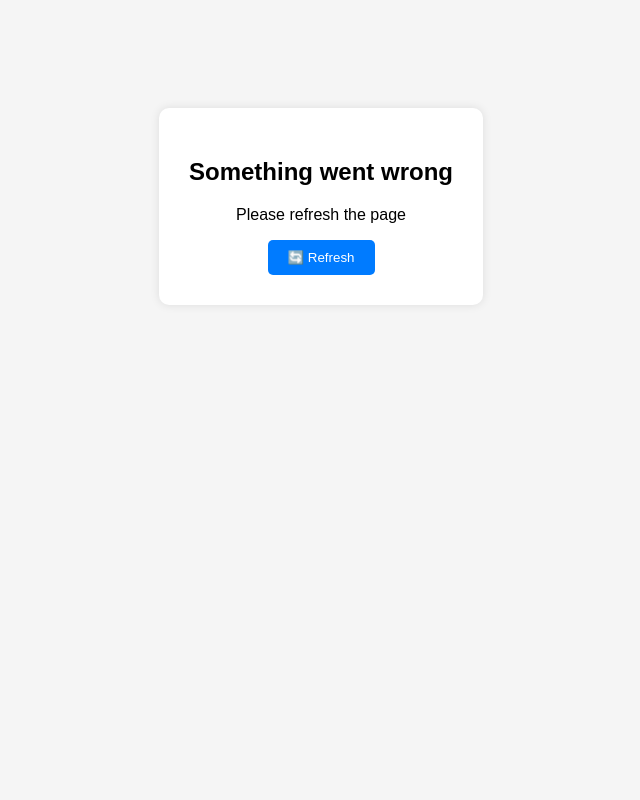
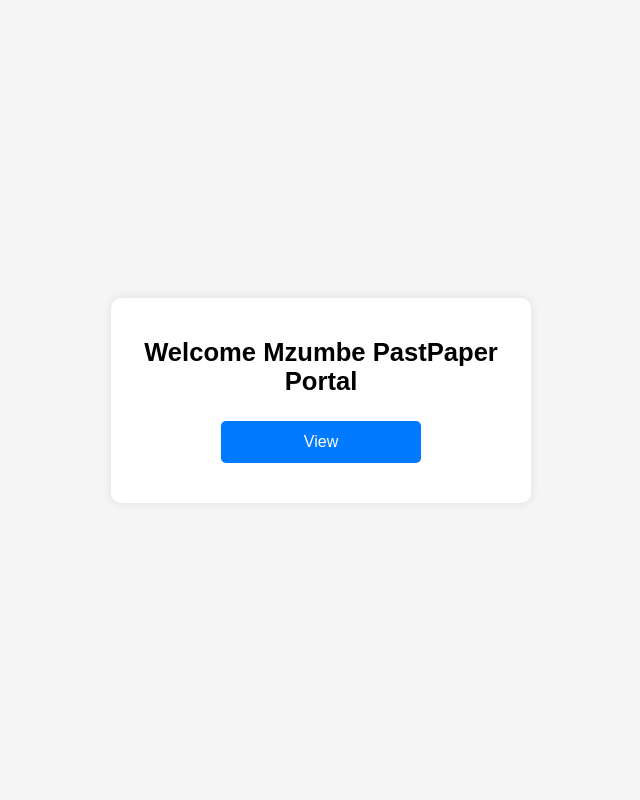
Before and after one commit to Mkombe100/PastPaperPortal_System, a Flask app: template templates/error_refresh.html in a window 1280 px wide. Shown: the whole page, without its empty margins (319-959 px from the left). Run offline with Flask 3, Linux system fonts and the light colour scheme; the template is opened without the code that fills it, so the values that code supplies are empty; some libraries are stand-ins or nearby versions.

Commit message:
Update error_refresh.html

```diff
--- a/templates/error_refresh.html
+++ b/templates/error_refresh.html
@@ -1,41 +1,88 @@
 <!DOCTYPE html>
-<html>
+<html lang="en">
 <head>
+    <meta charset="UTF-8">
+    <meta name="viewport" content="width=device-width, initial-scale=1.0">
     <title>Something went wrong</title>
     <style>
+        * {
+            box-sizing: border-box;
+        }
+
         body {
-            font-family: Arial;
+            font-family: Arial, sans-serif;
             text-align: center;
-            padding-top: 100px;
+            padding: 20px;
+            margin: 0;
+            min-height: 100vh;
             background: #f5f5f5;
+            display: flex;
+            align-items: center;
+            justify-content: center;
         }
+
         .box {
             background: white;
-            padding: 30px;
+            padding: 30px 20px;
             border-radius: 10px;
             display: inline-block;
             box-shadow: 0 0 10px rgba(0,0,0,0.1);
+            max-width: 100%;
+            width: 100%;
         }
+
+        @media (min-width: 480px) {
+            .box {
+                padding: 40px 30px;
+                max-width: 420px;
+            }
+        }
+
+        h2 {
+            margin: 0 0 12px 0;
+            font-size: 1.6rem;
+        }
+
+        p {
+            margin: 0 0 25px 0;
+            color: #555;
+            font-size: 1rem;
+        }
+
         button {
-            padding: 10px 20px;
+            padding: 12px 24px;
             border: none;
             background: #007bff;
             color: white;
             border-radius: 5px;
             cursor: pointer;
+            font-size: 1rem;
+            width: 100%;
+            max-width: 200px;
         }
+
         button:hover {
             background: #0056b3;
+        }
+
+        @media (max-width: 480px) {
+            h2 {
+                font-size: 1.4rem;
+            }
+
+            .box {
+                padding: 25px 20px;
+            }
         }
     </style>
 </head>
 <body>
 
 <div class="box">
-    <h2>Something went wrong</h2>
-    <p>Please refresh the page</p>
+    <h2>Welcome Mzumbe PastPaper Portal</h2>
+    <p></p>
 
-    <button onclick="window.location.reload()">🔄 Refresh</button>
+    <button onclick="window.location.reload()">View</button>
 </div>
 
 </body>
```
